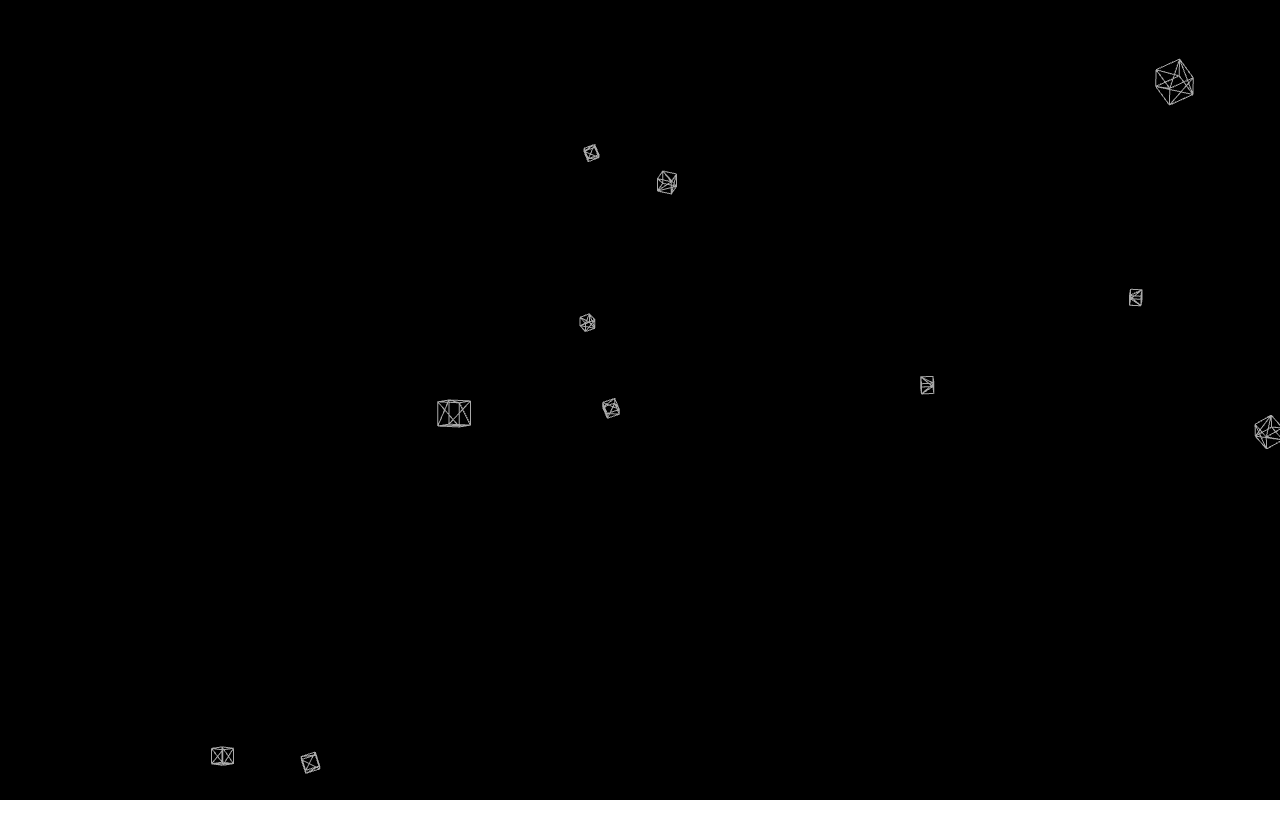
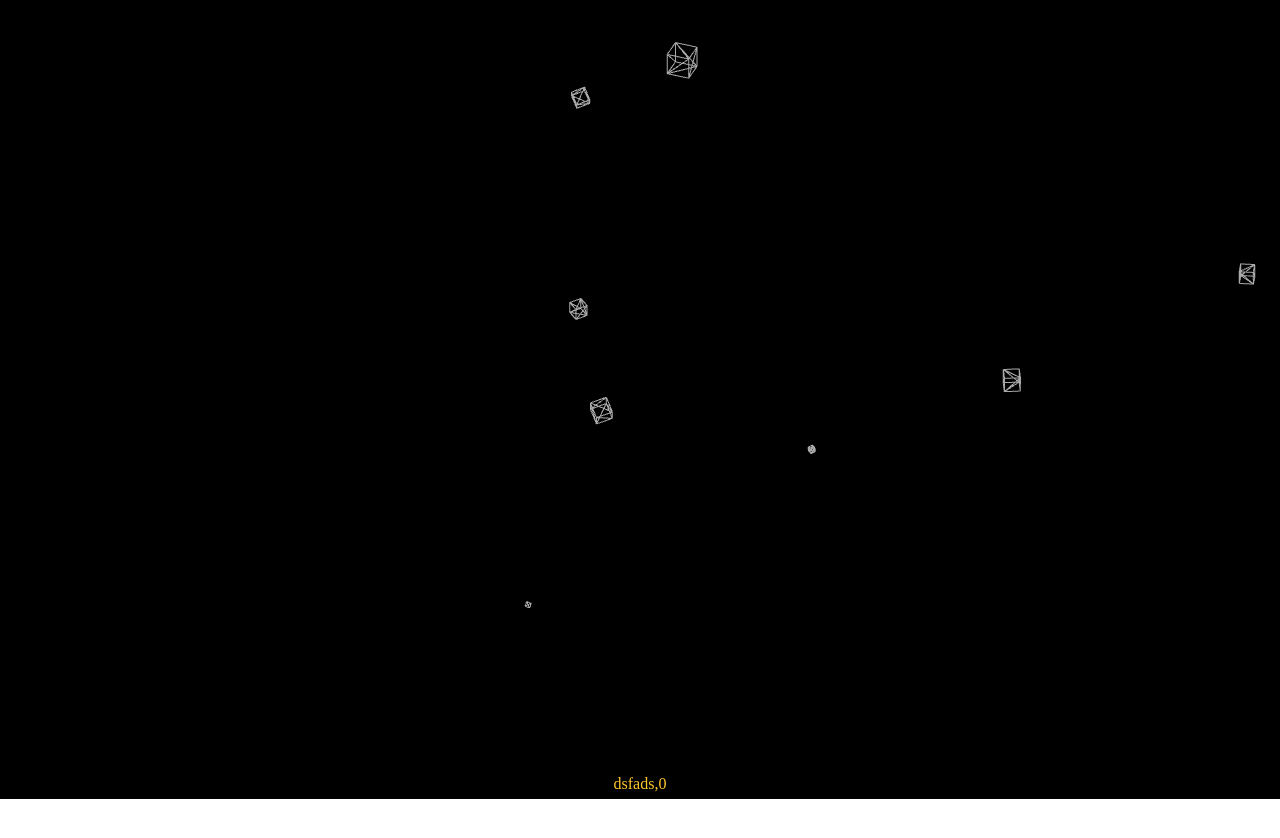
Before and after one commit to uuuu66/3djsPractice, a React (Vite) app: page / in a window 1280 px wide. Shown: the top 838 px of the page. Built offline with nearby package versions, Linux system fonts and the light colour scheme.

Commit message:
fix: 수치 조정

```diff
--- a/src/App.tsx
+++ b/src/App.tsx
@@ -12,7 +12,7 @@ function App() {
     <div className="w-screen h-4screen flex flex-col relative items-center justify-center p-36">
       <div
         id="canvas-container"
-        className="fixed w-screen h-screen flex justify-center  items-center top-0 bg-gray-dark bg-opacity-75"
+        className="fixed w-screen h-[calc(100vh-1px)] flex justify-center  items-center top-0 bg-gray-dark bg-opacity-75"
       >
         <RCanvas />
         <Text />
--- a/src/CanvasCamera.tsx
+++ b/src/CanvasCamera.tsx
@@ -7,10 +7,11 @@ interface Props {
 const CanvasCamera: React.FC<Props> = ({ zIndex }) => {
   return (
     <PerspectiveCamera
-      aspect={window.innerWidth / window.innerHeight / 2}
+      aspect={window.innerWidth / window.innerHeight / 4}
       makeDefault
       position={new Vector3(0, 0, zIndex)}
-      zoom={-40}
+      fov={80}
+      zoom={-50}
     />
   );
 };
--- a/src/SwimSpace.tsx
+++ b/src/SwimSpace.tsx
@@ -6,7 +6,7 @@ import Donut from "./Donut";
 const SwimSpace = () => {
   const [zIndex, setZIndex] = useState(500);
   useFrame(() => {
-    setZIndex((prev) => prev - 0.5);
+    setZIndex((prev) => prev - 1);
   });
   return (
     <>
@@ -22,7 +22,8 @@ const SwimSpace = () => {
       <Donut cameraZIndex={zIndex} />
       <Donut cameraZIndex={zIndex} />
       <Donut cameraZIndex={zIndex} />
-      <Donut cameraZIndex={zIndex} /> <Donut cameraZIndex={zIndex} />
+      <Donut cameraZIndex={zIndex} />
+      <Donut cameraZIndex={zIndex} />
       <Donut cameraZIndex={zIndex} />
       <Donut cameraZIndex={zIndex} />
       <Donut cameraZIndex={zIndex} />
--- a/src/Text.tsx
+++ b/src/Text.tsx
@@ -4,6 +4,8 @@ import { TextGeometry } from "three/examples/jsm/geometries/TextGeometry.js";
 extend({ TextGeometry });
 
 const Text = () => {
-  return <div className="absolute bottom-2">dsfads</div>;
+  return (
+    <div className="fixed bottom-2 text-yellow">dsfads,{window.scrollY}</div>
+  );
 };
 export default Text;
```
Also changed, not shown: src/assets/heart.png (renamed from public/heart.png), src/assets/star.png (added).
